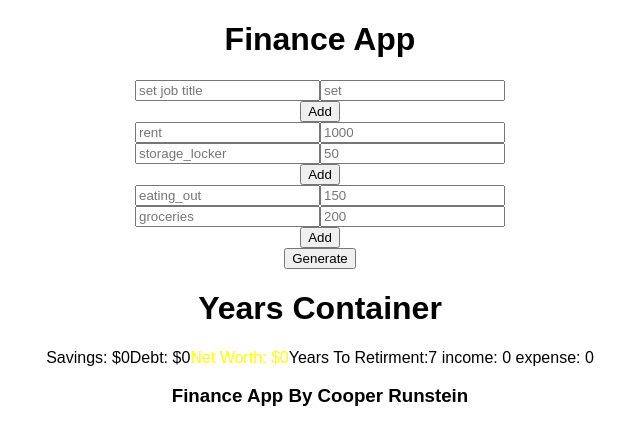
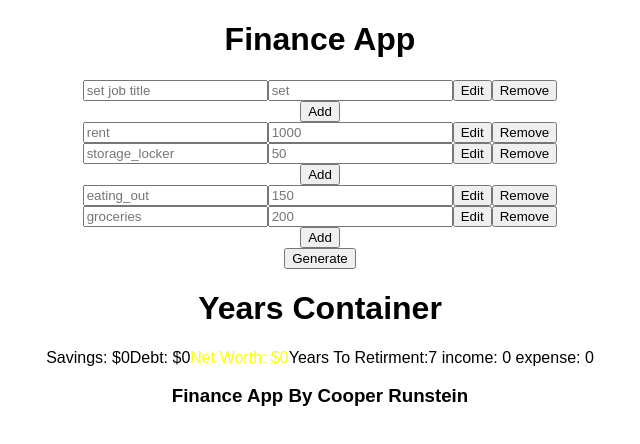
Before and after one commit to Cooper-Runstein/React-Personal-Finance-App, a React (Create React App) app: page / in a window 1280 px wide. Shown: the top 444 px of the page, without its empty margins (320-960 px from the left). Built offline with nearby package versions, Linux system fonts and the light colour scheme.

Commit message:
Start form edit instance buttons work

```diff
--- a/src/Components/Start.js
+++ b/src/Components/Start.js
@@ -5,6 +5,7 @@ import SubCategoryForm from './SubCategoryForm.js';
 class Start extends React.Component {
     constructor(props){
         super(props);
+        this.onEditAt = this.onEditAt.bind(this);
         this.state={
             income: [
                 {
@@ -63,19 +64,63 @@ class Start extends React.Component {
         }
     }
 
+    onEditAt = (type, catIndex, instanceIndex)=> {
+        const newCategory = [];
+        const alterInstance = (entries, instanceIndex)=>{
+            const newEntries = [];
+            entries.map((e,i)=>{
+                if (i === instanceIndex){
+                    let newInstance = {
+                        ...e,
+                        isEditing: !e.isEditing
+                    }
+                    newEntries.push(newInstance)
+                }
+                else{
+                    newEntries.push(e)
+                }
+            })
+            return newEntries;
+        }
+
+        this.state[type].map((e,i)=>{
+            if (i === catIndex){
+                let subCategory = {
+                    ...e,
+                    entries: alterInstance(e.entries, instanceIndex)
+                }
+                newCategory.push(subCategory);
+            }
+            else{
+                newCategory.push(e);
+            }
+        })
+
+        this.setState({
+            ...this.state,
+            [type]: newCategory
+        })
+    }
+
     render(){
     return (
         <div>
             {this.state.income.map((e,i)=>{
                 return <SubCategoryForm
                     key = {i}
+                    catIndex = {i}
+                    type = {'income'}
                     subCat = {e}
+                    onEditAt = {this.onEditAt}
                 />
             })}
             {this.state.expenses.map((e,i)=>{
                 return <SubCategoryForm
                     key = {i}
+                    catIndex = {i}
+                    type = {'expenses'}
                     subCat = {e}
+                    onEditAt = {this.onEditAt}
                 />
             })}
         </div>
--- a/src/Components/SubCategoryForm.js
+++ b/src/Components/SubCategoryForm.js
@@ -13,7 +13,7 @@ const SubCategoryForm = (props)=> {
                 <div>
                     <input placeholder = {e.title}/>
                     <input placeholder = {e.value}/>
-
+                    <button onClick={()=> props.onEditAt(props.type, props.catIndex, i)}> Edit </button><button>Remove</button>
                 </div>
 
                 :
@@ -21,6 +21,7 @@ const SubCategoryForm = (props)=> {
                 <div>
                     <span>{e.title}</span>
                     <span>{e.value}</span>
+                    <button onClick={()=> props.onEditAt(props.type, props.catIndex, i)}> Edit </button><button>Remove</button>
                 </div>
                 )
             })}
```
